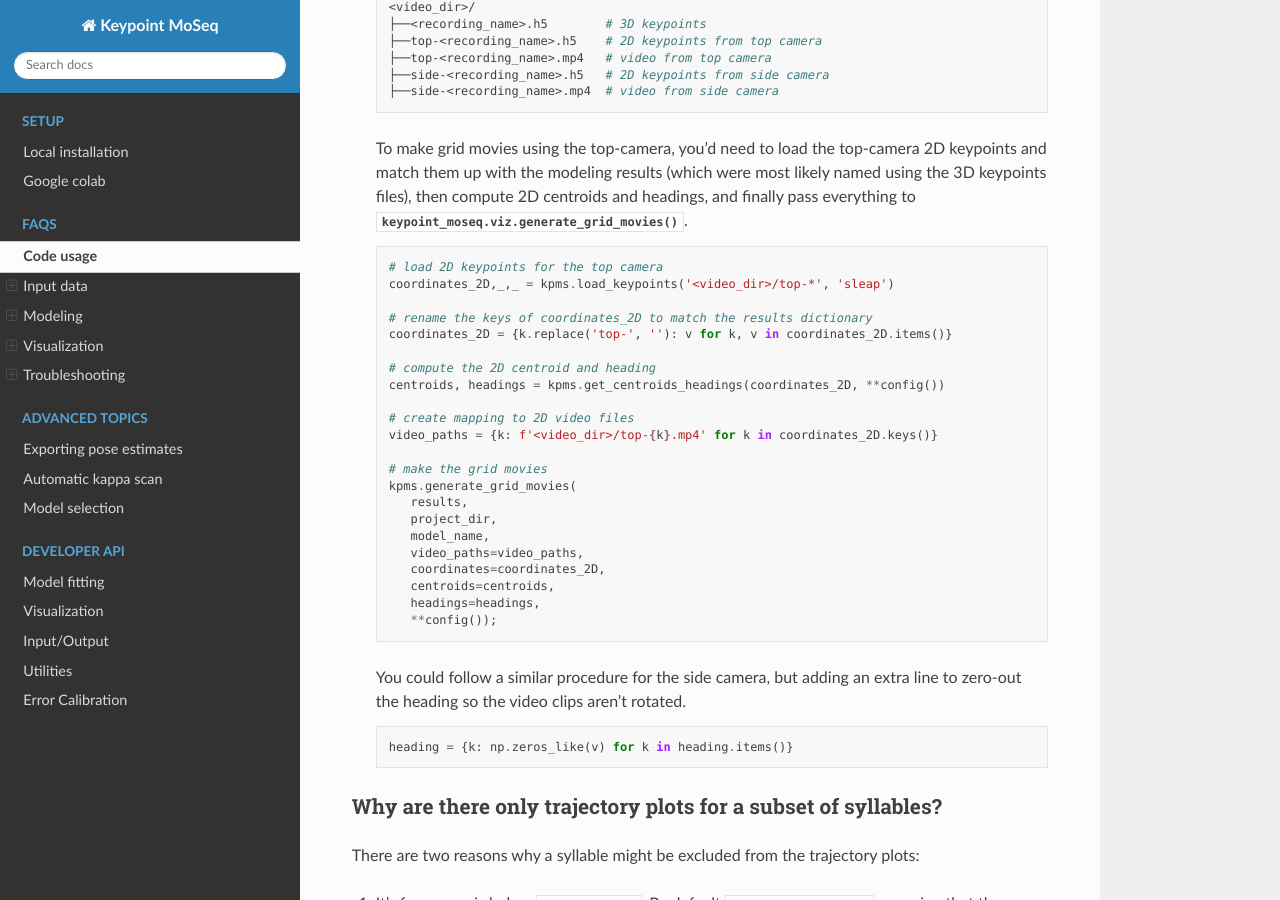
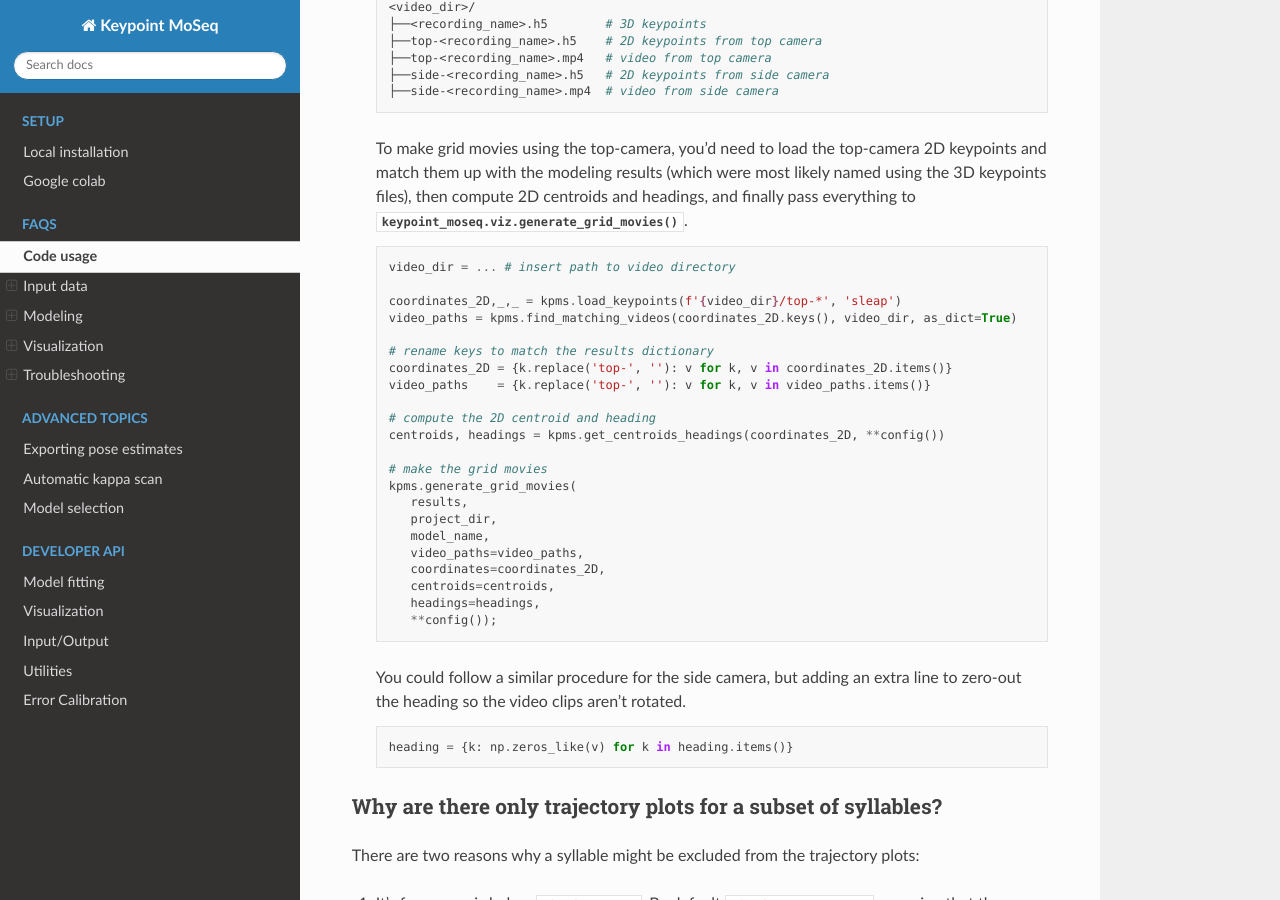
Before and after one commit to dattalab/keypoint-moseq, a Sphinx documentation site: the page built from docs/source/FAQs.rst, in a window 1280 px wide and 900 px high, scrolled down 6807 px. Built offline with Sphinx 7.4.7 and the Read the Docs theme 2.0.0, drawn with Linux system fonts in a browser that asks for light colours; pages that are not in the unit, such as notebooks, are missing from menus; some of the changed text lies outside the part shown.

Commit message:
minor change to wording in docs

```diff
--- a/docs/source/FAQs.rst
+++ b/docs/source/FAQs.rst
@@ -240,17 +240,17 @@ Below we provide two code recipes to get around these issues. The first recipe i
 
    .. code-block:: python
 
-      # load 2D keypoints for the top camera
-      coordinates_2D,_,_ = kpms.load_keypoints('<video_dir>/top-*', 'sleap')
+      video_dir = ... # insert path to video directory
 
-      # rename the keys of coordinates_2D to match the results dictionary
+      coordinates_2D,_,_ = kpms.load_keypoints(f'{video_dir}/top-*', 'sleap')
+      video_paths = kpms.find_matching_videos(coordinates_2D.keys(), video_dir, as_dict=True)
+
+      # rename keys to match the results dictionary
       coordinates_2D = {k.replace('top-', ''): v for k, v in coordinates_2D.items()}
+      video_paths    = {k.replace('top-', ''): v for k, v in video_paths.items()}
 
       # compute the 2D centroid and heading
       centroids, headings = kpms.get_centroids_headings(coordinates_2D, **config())
-
-      # create mapping to 2D video files
-      video_paths = {k: f'<video_dir>/top-{k}.mp4' for k in coordinates_2D.keys()}
 
       # make the grid movies
       kpms.generate_grid_movies(
@@ -433,7 +433,7 @@ There are two main causes of GPU out of memory (OOM) errors:
 NaNs during fitting
 -------------------
 
-The following actions may help resolve NaNs during model fitting. If they don't, please contact calebsw@gmail.com and include the config, the data and code used for fitting, as well as the most recent model checkpoint.
+The following actions may help resolve NaNs during model fitting. If they don't, please contact calebsw@gmail.com and include the data, config file, and code used for fitting, as well as the most recent model checkpoint.
 
 - Make sure you are using double-precision computing. Check the precision using::
 
```
